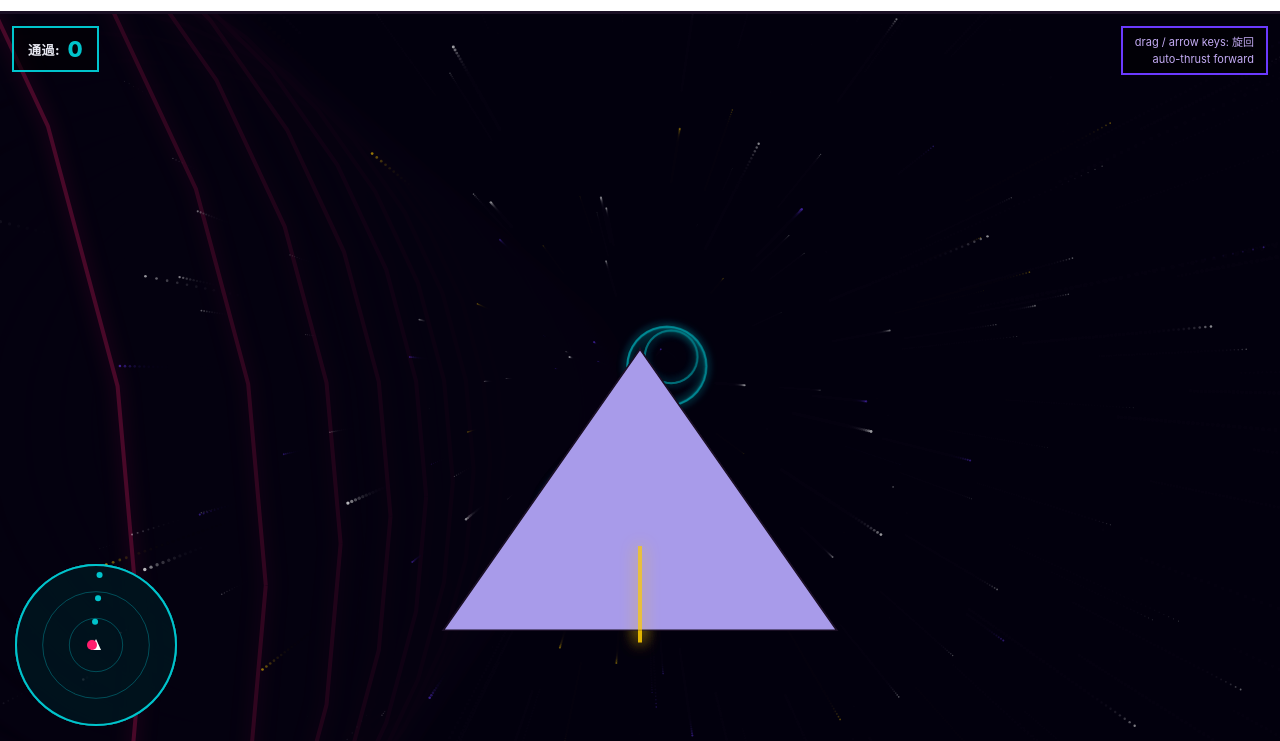
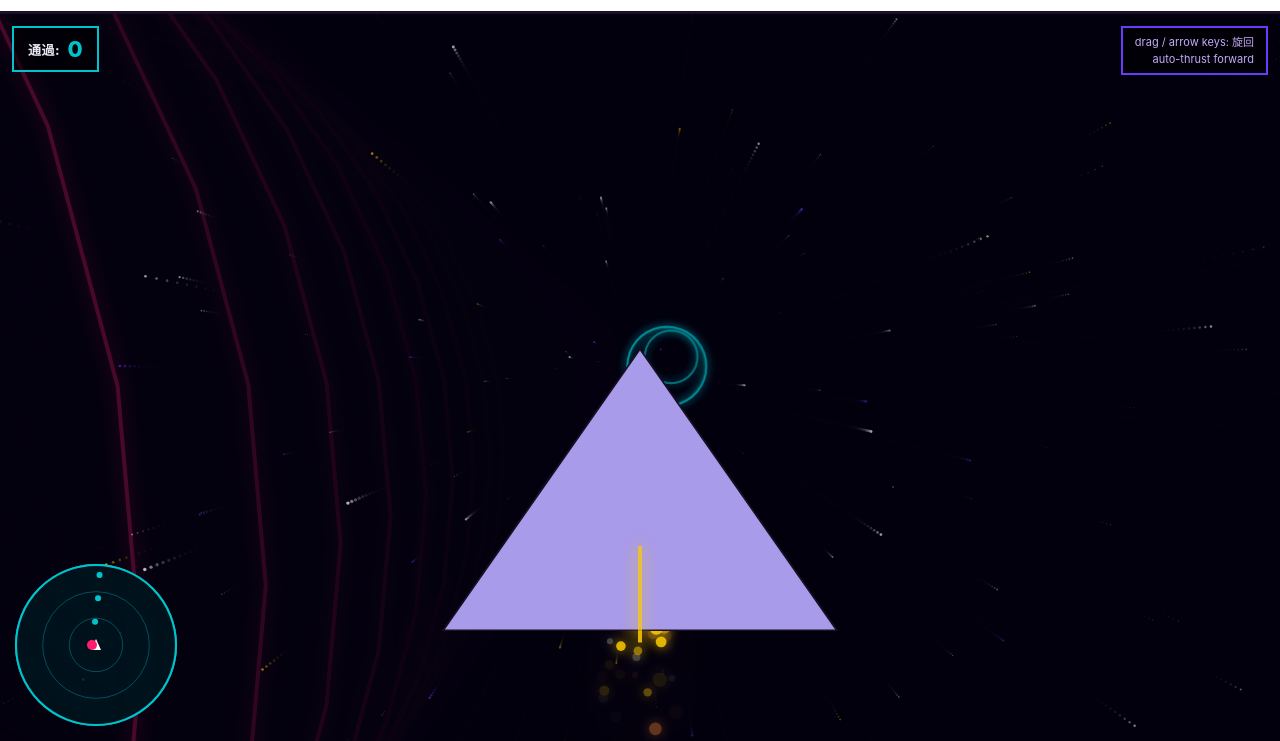
Before and after one commit to AoyamaRito/ai-desk, a plain HTML site: page demos/space-race.html in a window 1280 px wide. Shown: the part 59-800 px from the top of the page. Drawn offline with Linux system fonts and the light colour scheme; animation ran at ten frames a second.

Commit message:
feat(demo): add particle system to Space Race — ring burst + engine plume
- Ring-pass burst: 120 particles in 5-color palette spread radially
  in 3D from the ring center, fading over ~1.5s with motion blur and
  per-particle glow shadow.
- Continuous engine plume: 3 yellow/orange/white particles per frame
  emitted backward from ship's rear, decaying fast for a thruster
  trail look.
- Particles are real 3D points (x,y,z + velocity) projected each
  frame, so they parallax with camera rotation and recede with
  distance like the stars do.

Co-Authored-By: Claude Opus 4.7 (1M context) <noreply@anthropic.com>

```diff
--- a/demos/space-race.html
+++ b/demos/space-race.html
@@ -330,6 +330,47 @@ function drawRadar() {
 // flash on ring pass
 let flash = 0;
 
+// 3D particle pool (used for ring-pass burst + engine plume)
+const particles = [];
+function spawnRingBurst(x, y, z) {
+  const COLORS = ['#ff1d6d', '#ffcc00', '#00c4cc', '#a78bfa', '#ffffff'];
+  for (let i = 0; i < 120; i++) {
+    const theta = Math.random() * Math.PI * 2;
+    const phi = Math.acos(2 * Math.random() - 1);
+    const sp = 60 + Math.random() * 220;
+    particles.push({
+      x, y, z,
+      vx: Math.sin(phi) * Math.cos(theta) * sp,
+      vy: Math.sin(phi) * Math.sin(theta) * sp,
+      vz: Math.cos(phi) * sp * 0.5, // bias outward laterally
+      life: 1,
+      decay: 0.4 + Math.random() * 0.4,
+      r: 1.5 + Math.random() * 2.5,
+      color: COLORS[Math.floor(Math.random() * COLORS.length)],
+    });
+  }
+}
+function spawnEnginePlume() {
+  const r = rightVec(), u = upVec(), f = forward();
+  // emit from ship rear position (camera-local 0,-6,18)
+  const ex = cam.x + r[0] * 0 + u[0] * (-6) + f[0] * 18;
+  const ey = cam.y + r[1] * 0 + u[1] * (-6) + f[1] * 18;
+  const ez = cam.z + r[2] * 0 + u[2] * (-6) + f[2] * 18;
+  for (let i = 0; i < 3; i++) {
+    const jitter = 0.6;
+    particles.push({
+      x: ex, y: ey, z: ez,
+      vx: -f[0] * (50 + Math.random() * 80) + (Math.random() - 0.5) * 30,
+      vy: -f[1] * (50 + Math.random() * 80) + (Math.random() - 0.5) * 30,
+      vz: -f[2] * (50 + Math.random() * 80) + (Math.random() - 0.5) * 30,
+      life: 0.9,
+      decay: 1.4,
+      r: 2 + Math.random() * 3,
+      color: Math.random() < 0.4 ? '#ffcc00' : (Math.random() < 0.5 ? '#ff8d3a' : '#ffffff'),
+    });
+  }
+}
+
 // ---- player ship: triangular pyramid (tetrahedron) anchored in camera-local
 // space, slightly in front and below center so it doesn't block sight.
 // Coordinates are (right, up, forward).
@@ -421,13 +462,30 @@ function step(now) {
 
   // ring collision (only check next ring)
   if (rings.length > 0 && checkRingPass(rings[0])) {
-    rings.shift();
+    const passedRing = rings.shift();
+    spawnRingBurst(passedRing.x, passedRing.y, passedRing.z);
     rings.push(spawnRing(2400));
     passed++;
     numEl.textContent = passed;
     flash = 1;
     winEl.classList.add('show');
     setTimeout(() => winEl.classList.remove('show'), 600);
+  }
+
+  // continuous engine plume
+  spawnEnginePlume();
+
+  // update particles
+  for (let i = particles.length - 1; i >= 0; i--) {
+    const p = particles[i];
+    p.x += p.vx * dt;
+    p.y += p.vy * dt;
+    p.z += p.vz * dt;
+    p.vx *= 0.96;
+    p.vy *= 0.96;
+    p.vz *= 0.96;
+    p.life -= p.decay * dt;
+    if (p.life <= 0) particles.splice(i, 1);
   }
 
   // recycle stars
@@ -460,7 +518,25 @@ function step(now) {
   });
   for (const { r, i } of sortedRings) drawRing(r, i === 0);
 
-  // player ship (drawn after rings so always visible)
+  // 3D particles (drawn after rings, before ship)
+  // sort approximately back-to-front by local z so glow blends sanely
+  for (const p of particles) {
+    const proj = project(p.x, p.y, p.z);
+    if (!proj) continue;
+    const a = Math.max(0, Math.min(1, p.life));
+    const sz = Math.max(0.5, p.r * (1.4 - proj.z / 3000));
+    ctx.globalAlpha = a;
+    ctx.fillStyle = p.color;
+    ctx.shadowColor = p.color;
+    ctx.shadowBlur = 12;
+    ctx.beginPath();
+    ctx.arc(proj.x, proj.y, sz, 0, Math.PI * 2);
+    ctx.fill();
+  }
+  ctx.globalAlpha = 1;
+  ctx.shadowBlur = 0;
+
+  // player ship (drawn after rings/particles so always visible)
   drawShip();
 
   // pass flash
```
